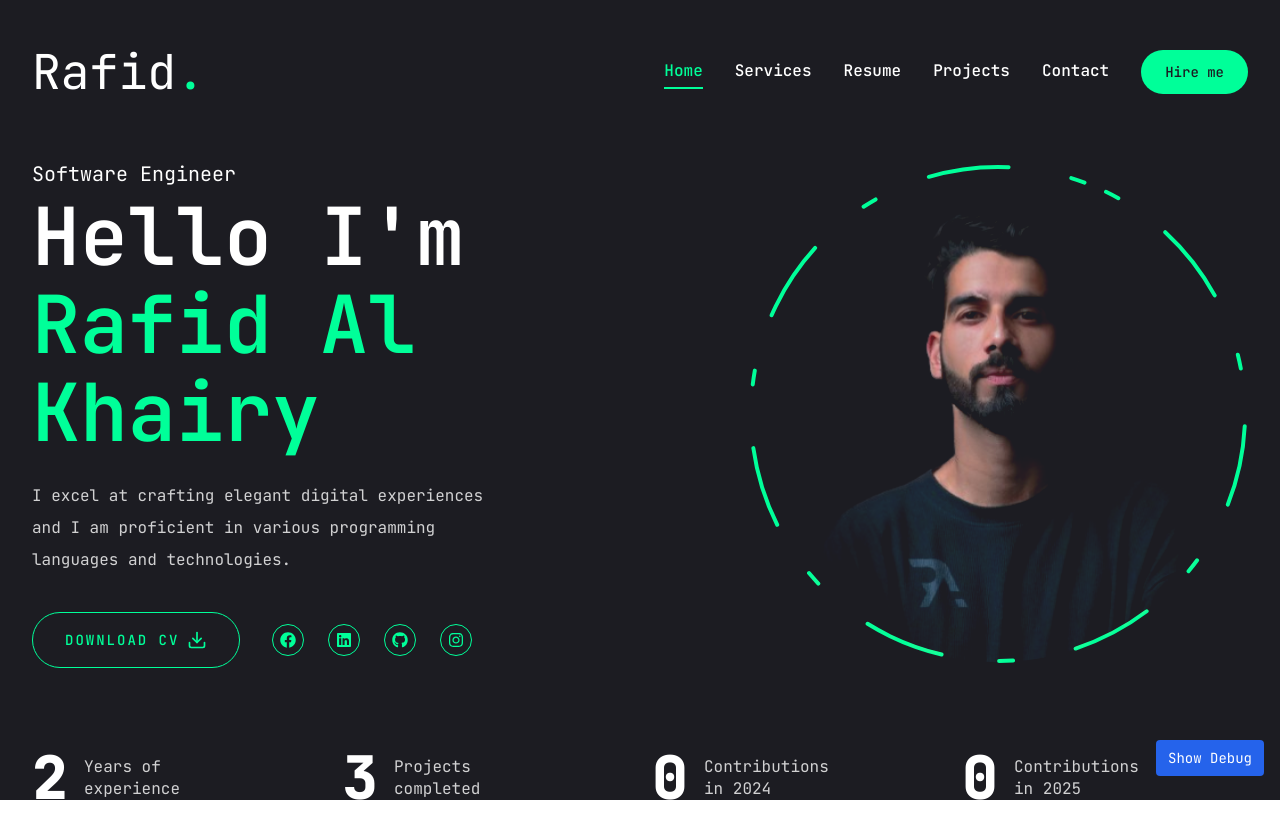
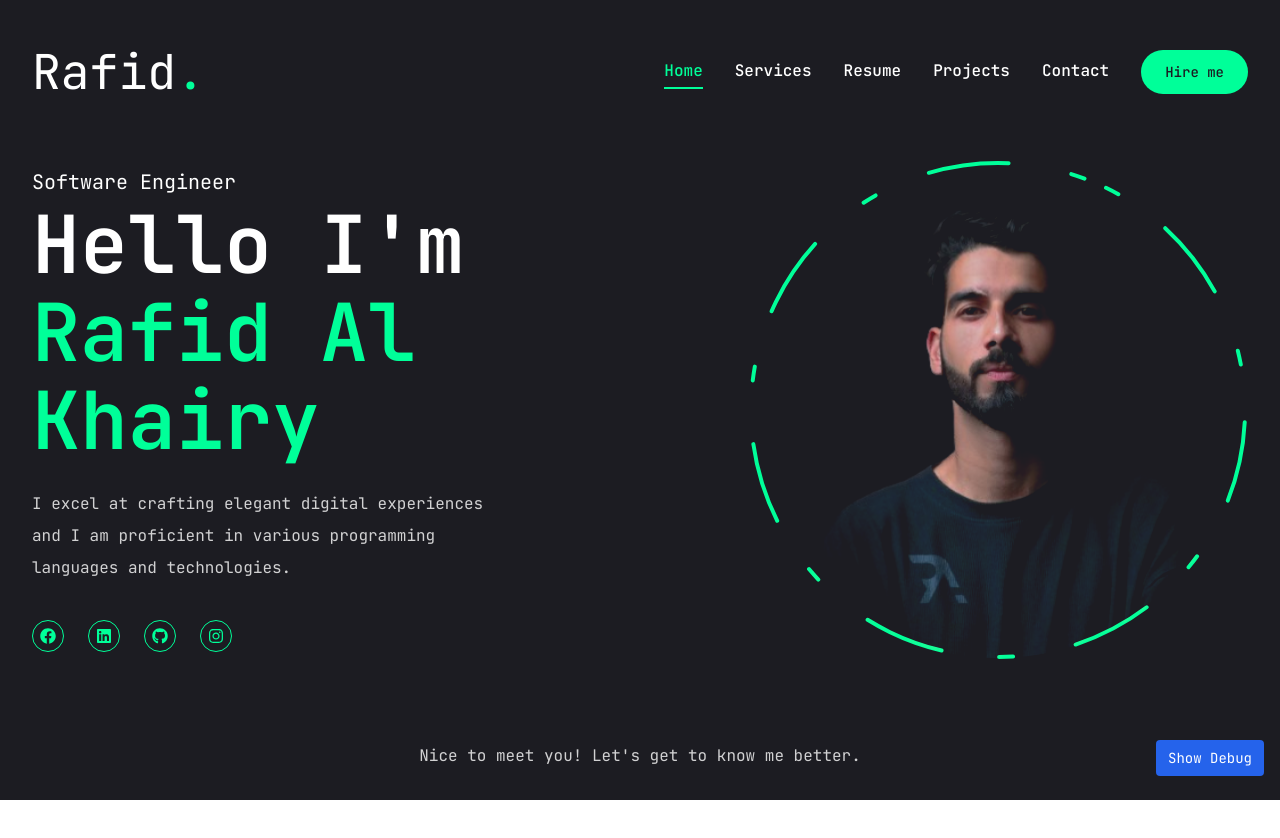
Before and after one commit to Rothiii/rafid-portofolio, a Next.js app: page / in a window 1280 px wide. Shown: the top 838 px of the page. Before the commit the page ends 817 px from the top, so only its background shows below. Built offline with nearby package versions, Linux system fonts and the light colour scheme; no server answers.

Commit message:
delete github stat and download cv
continue it with resume data

```diff
--- a/src/app/page.tsx
+++ b/src/app/page.tsx
@@ -26,14 +26,6 @@ const HomePage = () => {
             </p>
             {/* button and socials */}
             <div className="flex flex-col xl:flex-row items-center gap-8">
-              <Button
-                variant="outline"
-                size="lg"
-                className="uppercase flex items-center gap-2"
-              >
-                <span>Download CV</span>
-                <FiDownload className="text-xl" />
-              </Button>
               <div className="mb-8 xl:mb-0">
                 <Socials
                   containerStyles="flex gap-6"
@@ -50,7 +42,15 @@ const HomePage = () => {
         </div>
       </div>
 
-      <Stats />
+      <p className="text-center text-white/80 mb-8">
+        Nice to meet you! Let's get to know me better.
+      </p>
+
+      <div className="flex justify-center">
+        <div className="w-10 h-10 border-2 border-accent rounded-full flex items-center justify-center animate-bounce">
+          <span className="text-accent">↓</span>
+        </div>
+      </div>
     </section>
   );
 };
```
